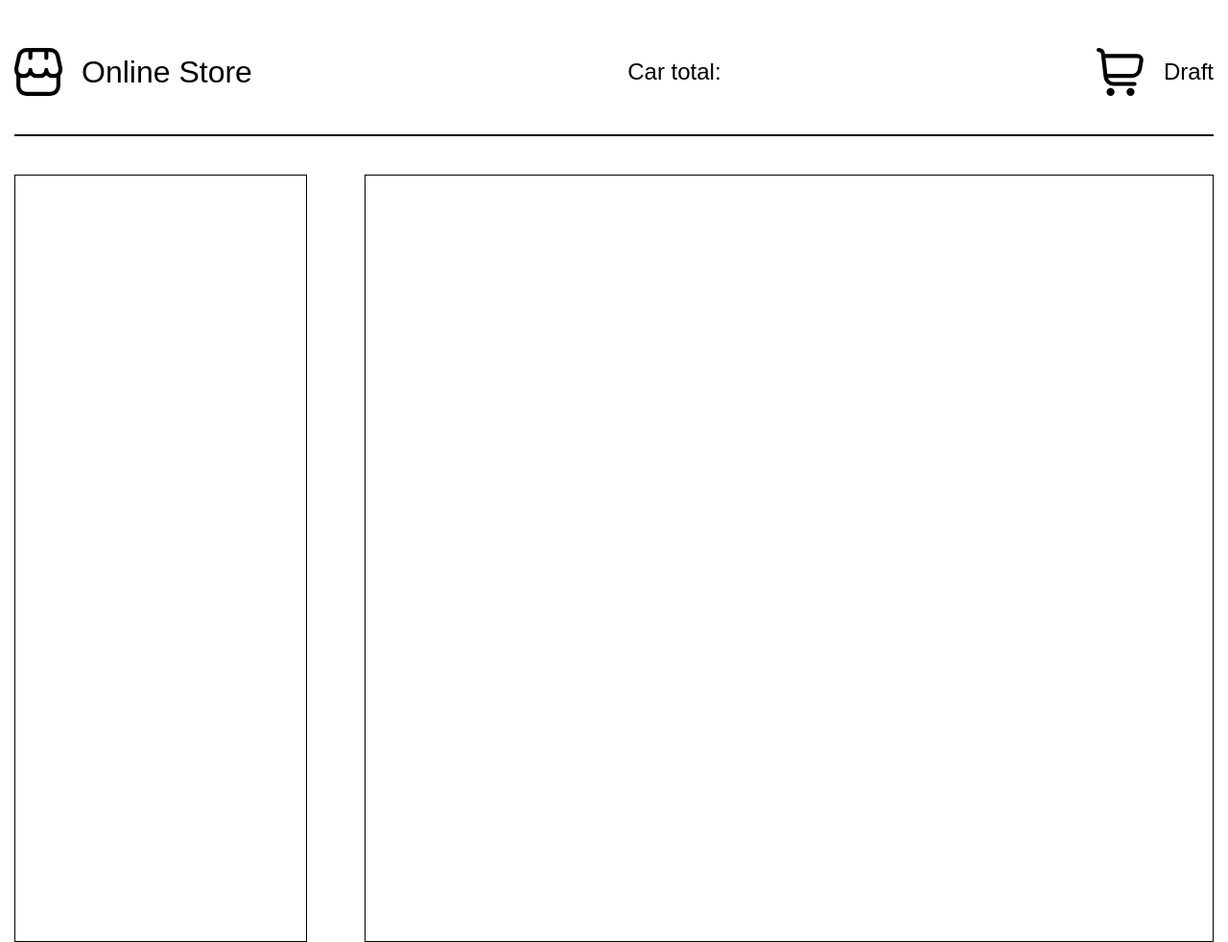
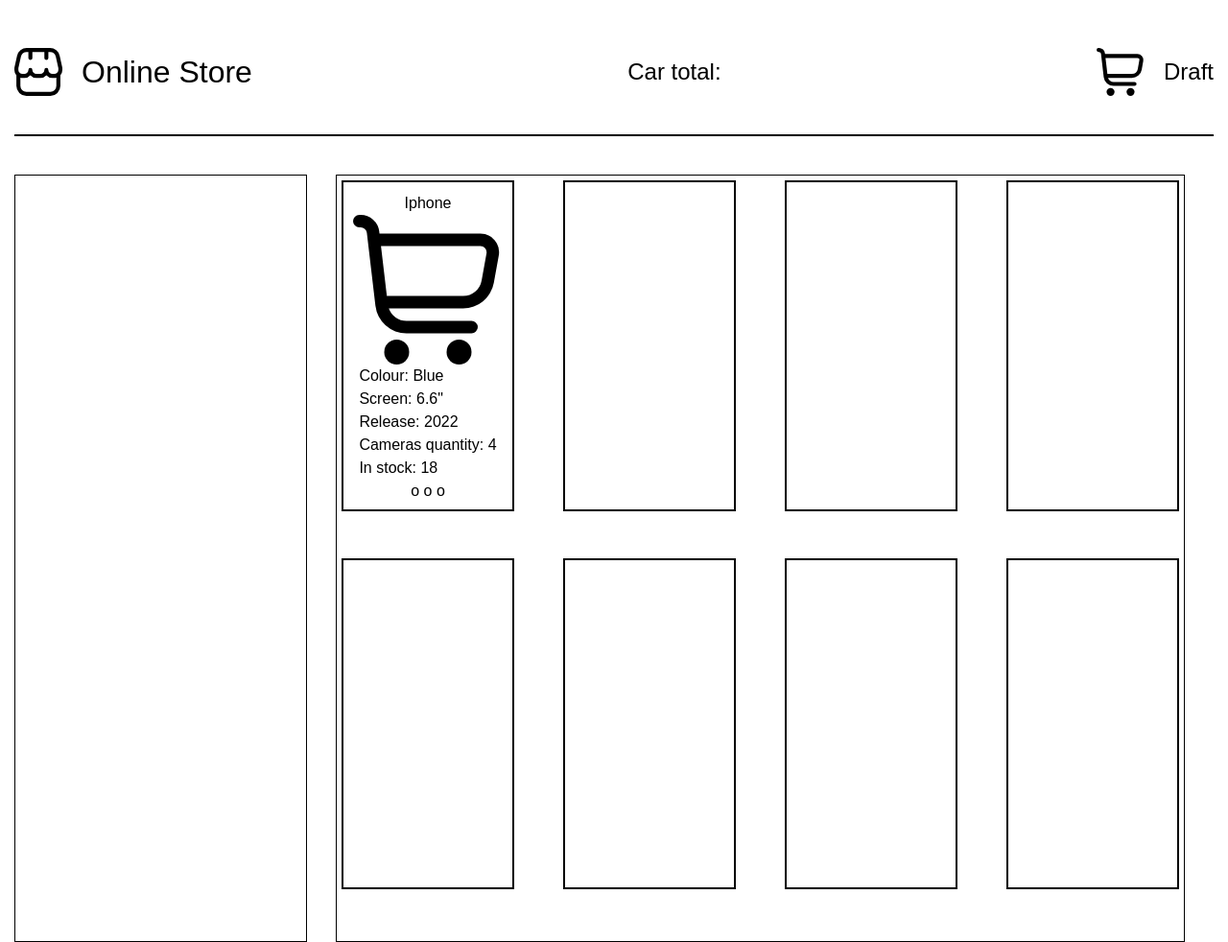
Before and after one commit to DrobyshSV/online-store, a plain HTML site: page index.html in a window 1280 px wide. Shown: the top 982 px of the page at 96% size. Drawn offline with Linux system fonts and the light colour scheme.

Commit message:
feat: add products

```diff
--- a/index.html
+++ b/index.html
@@ -47,5 +47,6 @@
          </div>
       </footer>
    </div>
+   <script src="./js/script.js"></script>
 </body>
 </html>
--- /dev/null
+++ b/js/script.js
@@ -0,0 +1,38 @@
+const products = document.querySelector('.products')
+
+const myList = elementFromHtml(`
+      <div class = "products__name">Iphone</div>
+      <div class = "products__"img><img src="./assets/shopping-cart.svg" alt="test"></img></div>
+      <div class = "products__description">Colour: Blue<br>Screen: 6.6"<br>Release: 2022<br>Cameras quantity: 4<br>In stock: 18</div>
+      <div class = "products__other">o o o</div>
+`);
+const myListTwo = elementFromHtml(`
+
+`);
+const myListThree = elementFromHtml(`
+
+`);
+const myListFour = elementFromHtml(`
+
+`);
+const myListFive = elementFromHtml(`
+
+`);
+const myListSix = elementFromHtml(`
+
+`);
+const myListSeven = elementFromHtml(`
+
+`);
+const myListEight = elementFromHtml(`
+
+`);
+function elementFromHtml(html) {
+   const container = document.createElement('div');
+   const template = document.createElement('template');
+
+   container.classList.add('products__item');
+   products.append(container)
+   template.innerHTML = html.trim()
+   return container.append(template.content.cloneNode(true))
+}
--- a/styles/style.css
+++ b/styles/style.css
@@ -133,10 +133,25 @@ select {
    height: 800px;
 }
 .products{
+   margin: 0 auto;
+   padding: 5px;
    border: 1px solid #000;
    max-width: 885px;
    width: 100%;
    height: 800px;
+   display: flex;
+   justify-content: space-between;
+   flex-wrap: wrap;
+}
+.products__item{
+   display: flex;
+   justify-content: space-around;
+   flex-direction: column;
+   align-items: center;
+   padding: 10px;
+   border: 2px solid #000;
+   width: 180px;
+   height: 345px;
 }
 /* ============= FOOTER ============== */
 .footer{
```
